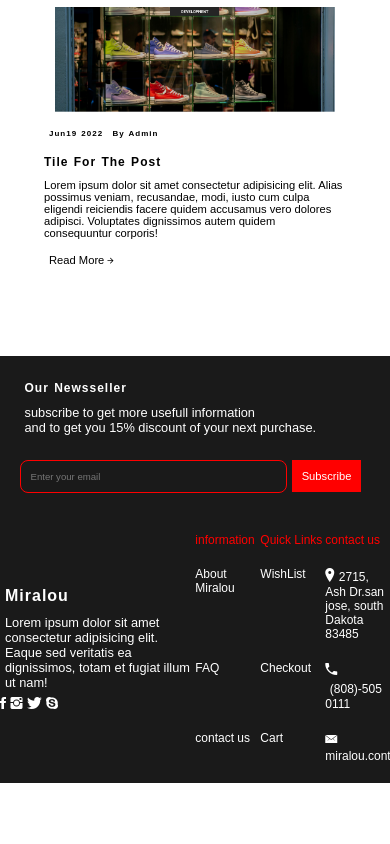
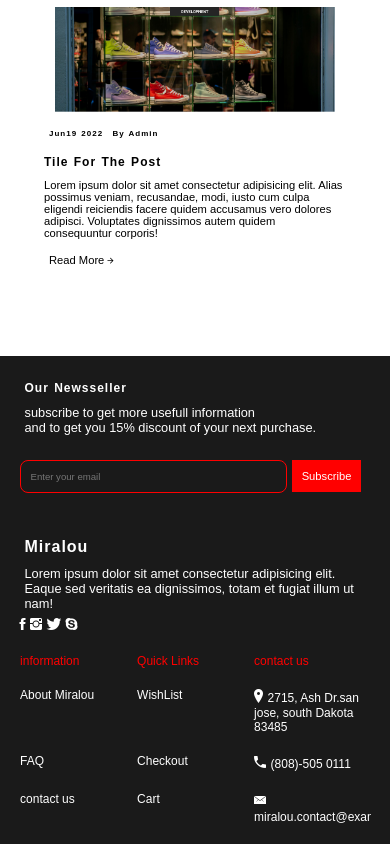
Before and after one commit to Ihsanullah-Yasar/fifth-prject-of-css, a plain HTML site: page blog/index.html in a window 390 px wide. Shown: the part 1584-2428 px from the top of the page. Before the commit the page ends 2367 px from the top, so only its background shows below. Drawn offline with Linux system fonts and the light colour scheme; files whose address does not match are found by name.

Commit message:
worked on responsiveness

```diff
--- a/blog/index.html
+++ b/blog/index.html
@@ -159,7 +159,7 @@
                 </form>
             </div>
         </div>
-        <div class="row">
+        <div class="row mobile-footer">
             <div class="cont">
                 <h2>miralou</h2>
                 <p>Lorem ipsum dolor sit amet consectetur adipisicing elit. Eaque sed veritatis ea dignissimos, totam et fugiat illum  ut nam!</p>
--- a/shop/css/shop.css
+++ b/shop/css/shop.css
@@ -1,6 +1,6 @@
 
 .hero-contain{
-
+    height: 50vh;
 }
 .hero{
     background-image:  url(../../resources/css/img/latest1.PNG);
```
Also changed, not shown: index.html (line endings or trailing spaces).
